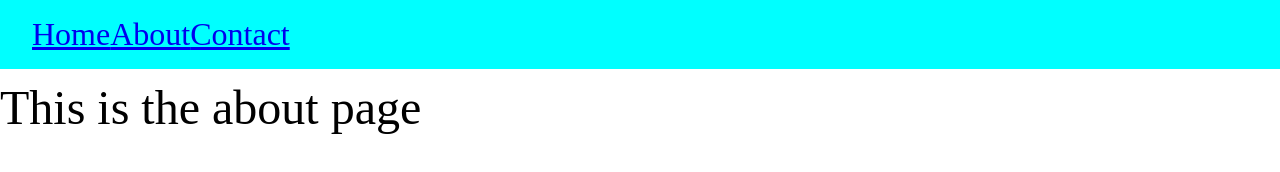
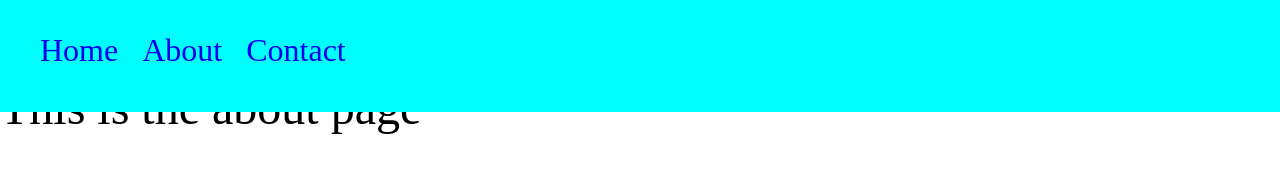
Before and after one commit to CW-MD/portfolio, a Gatsby site: page /about in a window 1280 px wide. Built offline with nearby package versions, Linux system fonts and the light colour scheme; Gatsby itself is replaced by a stand-in of ours.

Commit message:
feat: minor style tweaks to navbar

```diff
--- a/src/pages/about.js
+++ b/src/pages/about.js
@@ -1,6 +1,6 @@
-import * as React from 'react';
-import Navbar from '../components/navbar';
-import '../styles/global.css';
+import * as React from "react";
+import Navbar from "../components/navbar";
+
 const about = () => {
   return (
     <>
--- a/src/styles/global.css
+++ b/src/styles/global.css
@@ -1,9 +1,20 @@
 .Navbar {
   width: 100%;
-  padding: 1rem 2rem;
+  height: 3rem;
+  padding: 2rem 2rem;
   font-size: 2rem;
   background-color: aqua;
   position: fixed;
+  display: flex;
+}
+.Navbar > a {
+  padding-left: 0.5rem;
+  padding-right: 1rem;
+  text-decoration: none;
+  position: static;
+}
+.Navbar > a:hover {
+  font-size: 2.6rem;
 }
 body {
   margin: 0;
```
Also changed, not shown: src/pages/contact.js (+4 -3 lines).
